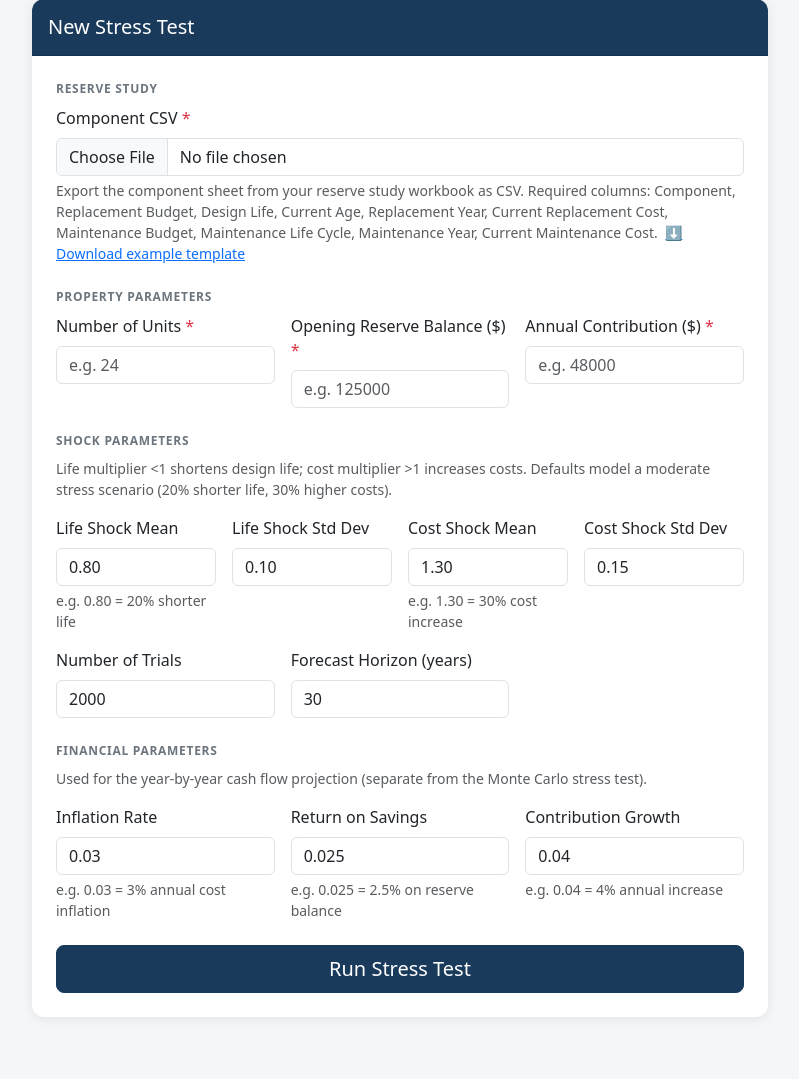
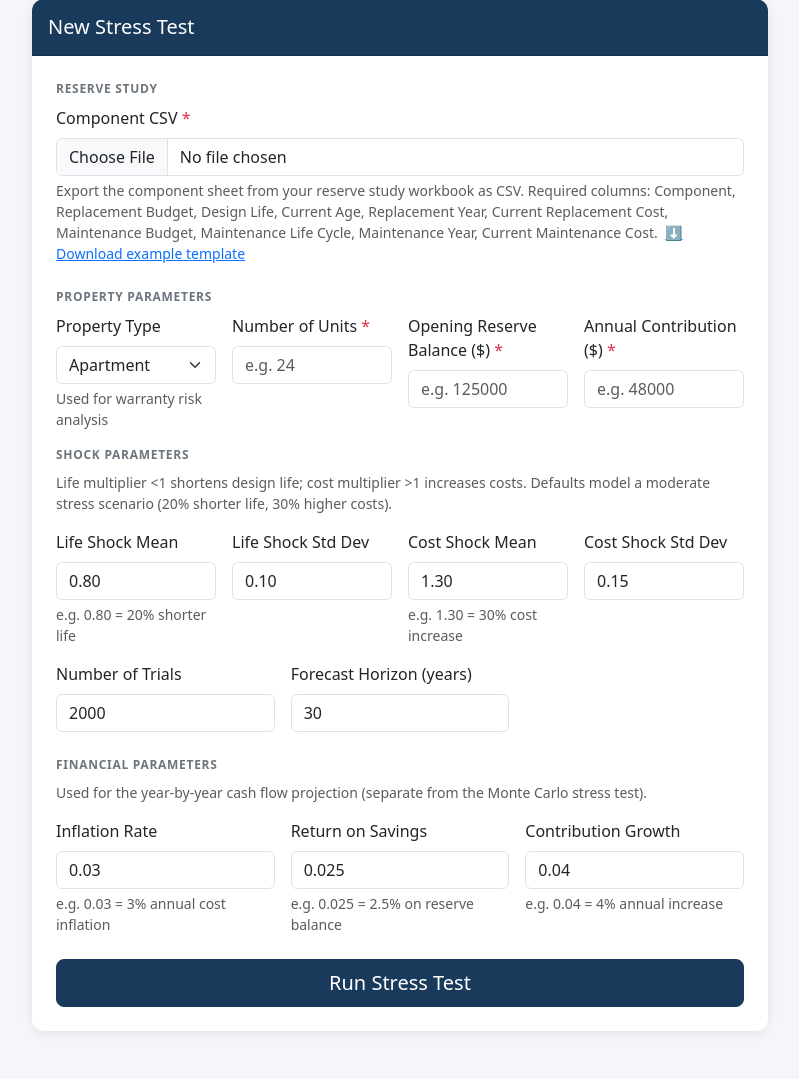
Before and after one commit to slaidlaw1983/rfs_warranty_project, a Flask app: page / in a window 1280 px wide. Shown: the part 190-1269 px from the top of the page, without its empty margins (240-1039 px from the left). Before the commit the page ends 1183 px from the top, so only its background shows below. Run offline with Flask 3, Linux system fonts and the light colour scheme.

Commit message:
feat: add warranty risk analysis using stress test trials to validate pricing terms

```diff
--- a/app.py
+++ b/app.py
@@ -19,6 +19,89 @@ from pricing import (PROPERTY_TYPES, UNIT_BRACKETS, get_pricing,
 app = Flask(__name__)
 app.secret_key = os.environ.get("FLASK_SECRET", "change-this-in-production")
 app.config["MAX_CONTENT_LENGTH"] = 10 * 1024 * 1024  # 10 MB
+
+
+def calculate_warranty_risk_analysis(raw_trials: dict,
+                                      num_units: int,
+                                      standard_price: float,
+                                      coverage_per_unit: float = 500.0,
+                                      premium_markup_pct: float = 0.50,
+                                      warranty_term_years: int = 5,
+                                      target_loss_ratio: float = 0.50) -> dict:
+    """
+    Use the stress test trial outcomes to evaluate warranty risk at given target terms.
+
+    For each trial, compute the warranty payout as min(trial_assessment, coverage_cap).
+    Average across trials to get expected payout. Compare to total premium over the term.
+    """
+    import statistics
+
+    # Pick the trial array matching the warranty term
+    if warranty_term_years == 5:
+        trials = raw_trials.get("assessment_yr_1_5", [])
+    elif warranty_term_years == 10:
+        trials = raw_trials.get("assessment_yr_1_10", [])
+    else:
+        trials = raw_trials.get("assessment_yr_1_5", [])
+
+    if not trials:
+        return None
+
+    coverage = coverage_per_unit * num_units
+    annual_premium = standard_price * premium_markup_pct
+    term_premium = annual_premium * warranty_term_years
+    deductible = coverage * 0.10
+
+    # Capped expected payout — per trial, payout = min(assessment - deductible, coverage)
+    # Floor at 0 (no negative payout)
+    capped_payouts = [max(0.0, min(t - deductible, coverage)) if t > 0 else 0.0 for t in trials]
+    expected_payout = sum(capped_payouts) / len(capped_payouts)
+    expected_payout_uncapped = sum(trials) / len(trials)
+
+    claim_count = sum(1 for t in trials if t > 0)
+    claim_probability = claim_count / len(trials)
+    payouts_when_claim = [p for p, t in zip(capped_payouts, trials) if t > 0 and p > 0]
+    mean_payout_when_claim = (sum(payouts_when_claim) / len(payouts_when_claim)
+                              if payouts_when_claim else 0.0)
+
+    actual_loss_ratio = expected_payout / term_premium if term_premium > 0 else 0.0
+
+    # Verdict colour
+    if actual_loss_ratio <= 0.30:
+        verdict = "highly_profitable"
+        verdict_label = "Highly profitable — room to expand coverage or reduce premium"
+    elif actual_loss_ratio <= target_loss_ratio:
+        verdict = "on_target"
+        verdict_label = "On target — warranty is profitable at these terms"
+    elif actual_loss_ratio <= target_loss_ratio + 0.20:
+        verdict = "marginal"
+        verdict_label = "Marginal — close to break-even; consider adjusting terms"
+    else:
+        verdict = "underpriced"
+        verdict_label = "Underpriced — warranty cannot cover modeled losses at these terms"
+
+    return {
+        "target_terms": {
+            "warranty_term_years":  warranty_term_years,
+            "coverage_per_unit":    coverage_per_unit,
+            "coverage_total":       coverage,
+            "deductible":           deductible,
+            "premium_markup_pct":   premium_markup_pct,
+            "annual_premium":       annual_premium,
+            "term_premium":         term_premium,
+            "target_loss_ratio":    target_loss_ratio,
+        },
+        "stress_results": {
+            "n_trials":              len(trials),
+            "claim_probability":     claim_probability,
+            "expected_payout_capped":   round(expected_payout, 0),
+            "expected_payout_uncapped": round(expected_payout_uncapped, 0),
+            "mean_payout_when_claim":   round(mean_payout_when_claim, 0),
+        },
+        "actual_loss_ratio": round(actual_loss_ratio, 4),
+        "verdict":           verdict,
+        "verdict_label":     verdict_label,
+    }
 
 
 def calculate_annual_deterioration(components: list, num_units: int) -> dict:
@@ -170,6 +253,36 @@ def run():
             "contribution_growth": contribution_growth,
         },
     }
+
+    # Warranty risk analysis — uses the property's Standard price (defaults to
+    # Apartment pricing as a baseline; the user can pass property_type to override)
+    property_type = request.form.get("property_type", "Apartment").strip() or "Apartment"
+    try:
+        from pricing import BASIC_PRICES, STANDARD_MARKUP, bracket_index_for_units, _round_to_50
+        idx = bracket_index_for_units(num_units)
+        if property_type in BASIC_PRICES:
+            basic_price = BASIC_PRICES[property_type][idx]
+        else:
+            basic_price = BASIC_PRICES["Apartment"][idx]
+        standard_price = _round_to_50(basic_price * STANDARD_MARKUP)
+
+        summary["warranty_analysis"] = calculate_warranty_risk_analysis(
+            raw_trials=summary.get("raw_trials", {}),
+            num_units=num_units,
+            standard_price=standard_price,
+            coverage_per_unit=500.0,
+            premium_markup_pct=0.50,
+            warranty_term_years=5,
+            target_loss_ratio=0.50,
+        )
+        summary["warranty_analysis"]["property_type_used"] = property_type
+        summary["warranty_analysis"]["standard_price_used"] = standard_price
+    except Exception as e:
+        print(f"Warranty analysis failed: {e}")
+        summary["warranty_analysis"] = None
+
+    # Strip raw_trials from the summary before storing — large, only needed during analysis
+    summary.pop("raw_trials", None)
     # Funding ratio: contribution vs total annual deterioration
     det_total = summary["deterioration"]["total_annual"]
     summary["deterioration"]["funding_ratio"] = round(
--- a/templates/index.html
+++ b/templates/index.html
@@ -66,16 +66,26 @@
 
         <!-- Property Parameters -->
         <p class="section-label">Property Parameters</p>
-        <div class="row g-3 mb-4">
-          <div class="col-md-4">
+        <div class="row g-3 mb-3">
+          <div class="col-md-3">
+            <label class="form-label">Property Type</label>
+            <select class="form-select" name="property_type">
+              <option value="Apartment">Apartment</option>
+              <option value="Townhouse">Townhouse</option>
+              <option value="Commercial">Commercial</option>
+              <option value="Bareland">Bareland</option>
+            </select>
+            <div class="form-text">Used for warranty risk analysis</div>
+          </div>
+          <div class="col-md-3">
             <label class="form-label">Number of Units <span class="text-danger">*</span></label>
             <input type="number" class="form-control" name="num_units" placeholder="e.g. 24" min="1" step="1" required />
           </div>
-          <div class="col-md-4">
+          <div class="col-md-3">
             <label class="form-label">Opening Reserve Balance ($) <span class="text-danger">*</span></label>
             <input type="number" class="form-control" name="starting_reserve" placeholder="e.g. 125000" min="0" step="1" required />
           </div>
-          <div class="col-md-4">
+          <div class="col-md-3">
             <label class="form-label">Annual Contribution ($) <span class="text-danger">*</span></label>
             <input type="number" class="form-control" name="annual_contribution" placeholder="e.g. 48000" min="0" step="1" required />
           </div>
```
Also changed, not shown: stress_test.py (+7 -0 lines), templates/results.html (+99 -0 lines).
